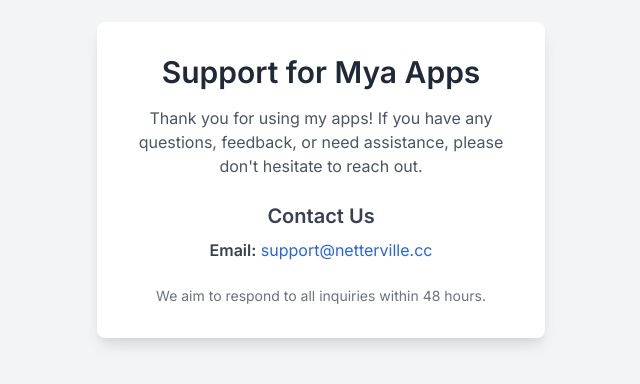
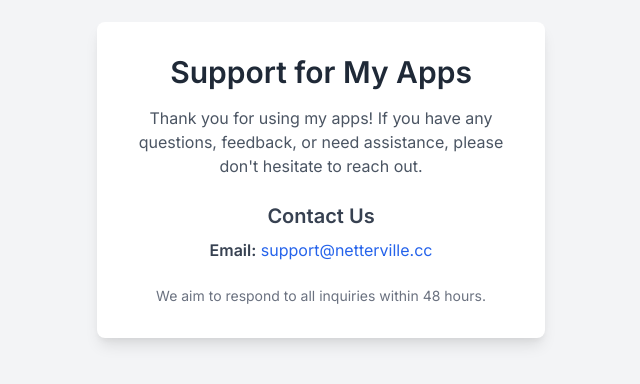
Before and after one commit to cnetterville/pws-mac-menubar, a plain HTML site: page index.html in a window 1280 px wide. Shown: the part 220-604 px from the top of the page, without its empty margins (319-959 px from the left). Drawn offline with nearby package versions, Linux system fonts and the light colour scheme.

Commit message:
Update index.html

```diff
--- a/index.html
+++ b/index.html
@@ -14,7 +14,7 @@
 </head>
 <body class="bg-gray-100 min-h-screen flex items-center justify-center p-4">
     <div class="bg-white p-8 rounded-lg shadow-lg max-w-md w-full text-center">
-        <h1 class="text-3xl font-bold text-gray-800 mb-4">Support for Mya Apps</h1>
+        <h1 class="text-3xl font-bold text-gray-800 mb-4">Support for My Apps</h1>
         <p class="text-gray-600 mb-6">
             Thank you for using my apps! If you have any questions, feedback, or need assistance, please don't hesitate to reach out.
         </p>
```
